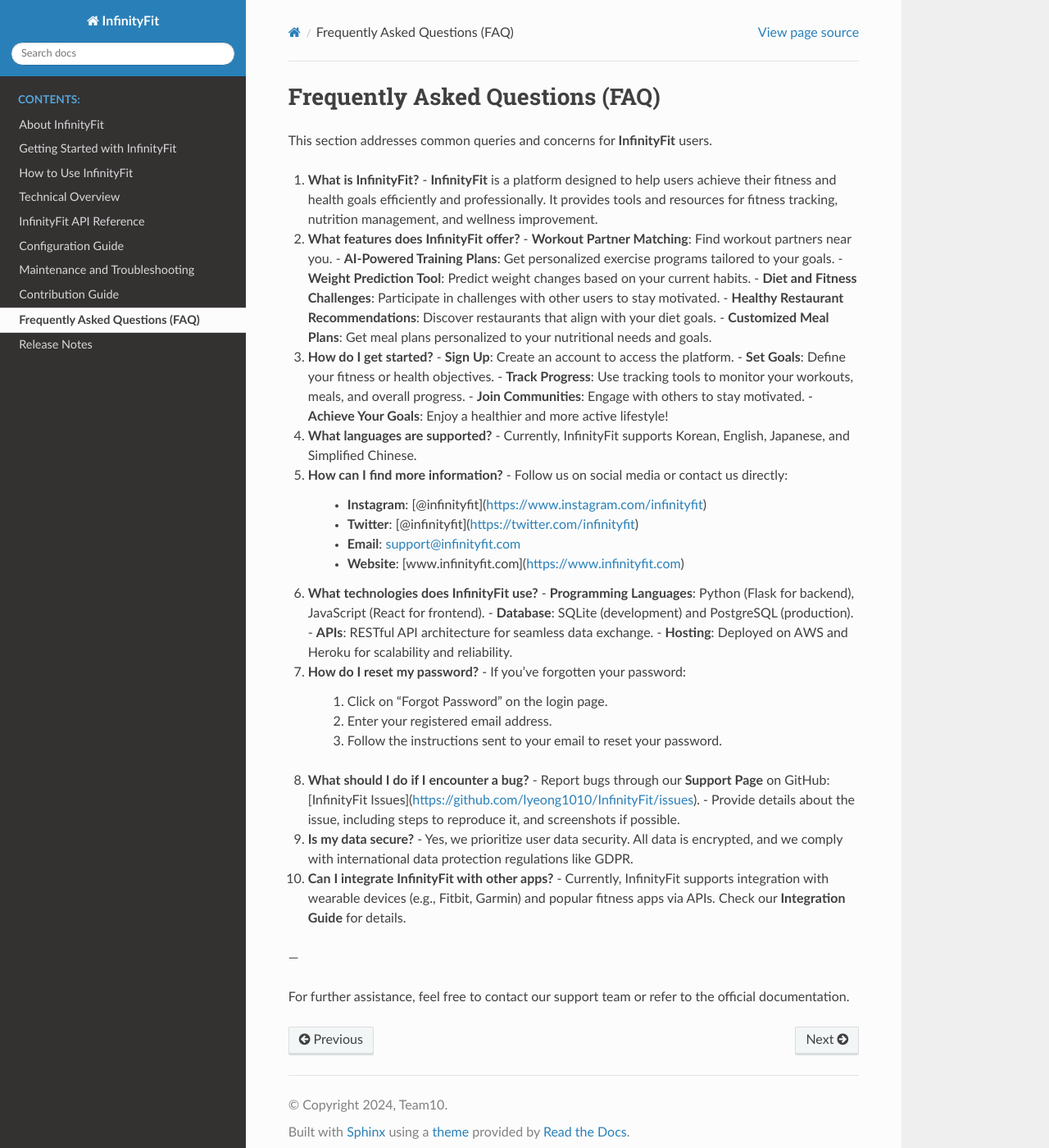
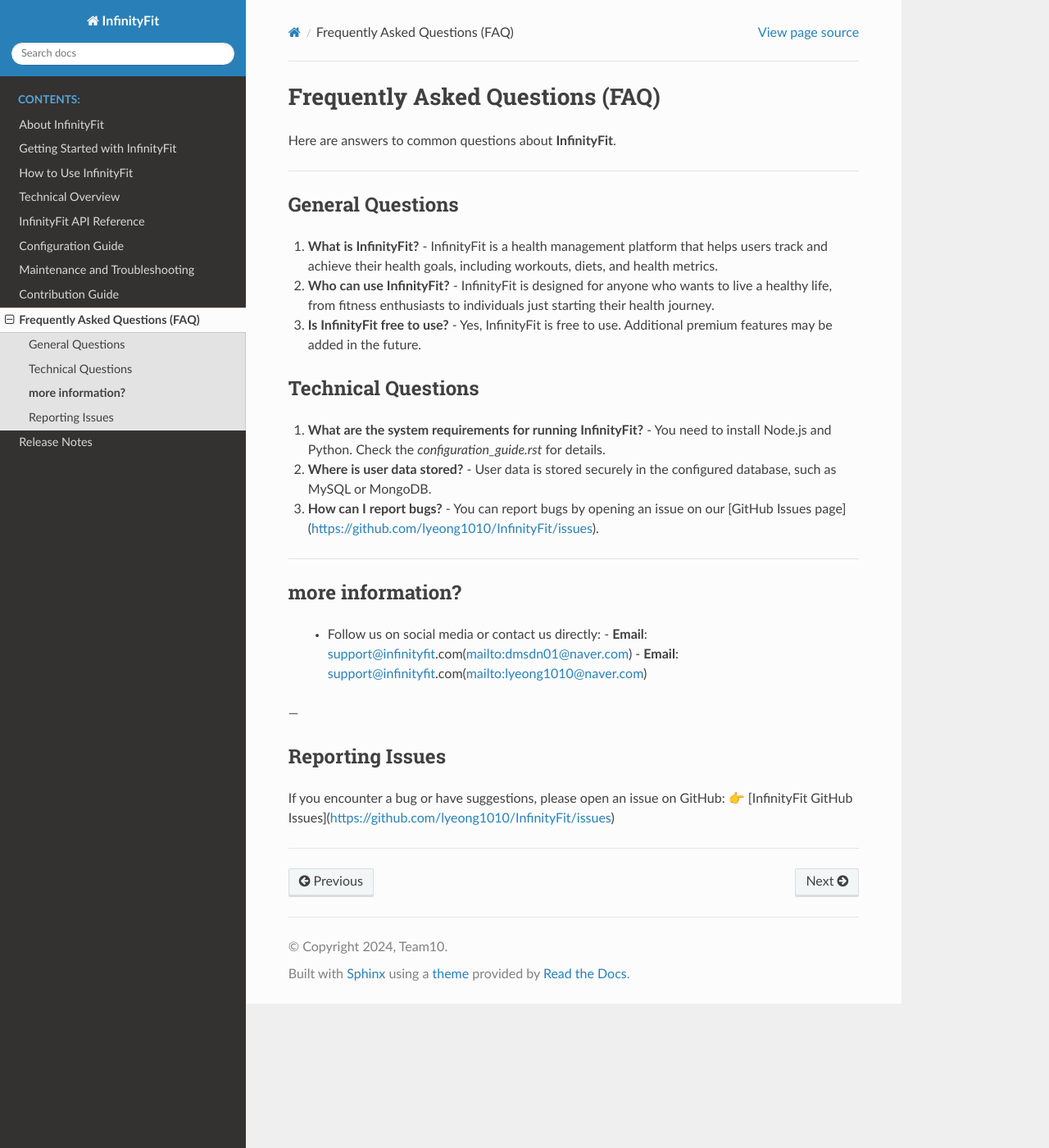
Before and after one commit to lyeong1010/InfinityFit, a Sphinx documentation site: the page built from docs/faq.rst, in a window 1280 px wide and 1400 px high. Shown: the whole window at 82% size. Built offline with Sphinx 7.4.7 and the Read the Docs theme 3.1.0, drawn with Linux system fonts in a browser that asks for light colours.

Commit message:
Update faq.rst

```diff
--- a/docs/faq.rst
+++ b/docs/faq.rst
@@ -1,58 +1,49 @@
+======================
 Frequently Asked Questions (FAQ)
-================================
+======================
 
-This section addresses common queries and concerns for **InfinityFit** users.
+Here are answers to common questions about **InfinityFit**.
+
+----------------------
+
+General Questions
+=================
 
 1. **What is InfinityFit?**
-   - **InfinityFit** is a platform designed to help users achieve their fitness and health goals efficiently and professionally. It provides tools and resources for fitness tracking, nutrition management, and wellness improvement.
+   - InfinityFit is a health management platform that helps users track and achieve their health goals, including workouts, diets, and health metrics.
 
-2. **What features does InfinityFit offer?**
-   - **Workout Partner Matching**: Find workout partners near you.
-   - **AI-Powered Training Plans**: Get personalized exercise programs tailored to your goals.
-   - **Weight Prediction Tool**: Predict weight changes based on your current habits.
-   - **Diet and Fitness Challenges**: Participate in challenges with other users to stay motivated.
-   - **Healthy Restaurant Recommendations**: Discover restaurants that align with your diet goals.
-   - **Customized Meal Plans**: Get meal plans personalized to your nutritional needs and goals.
+2. **Who can use InfinityFit?**
+   - InfinityFit is designed for anyone who wants to live a healthy life, from fitness enthusiasts to individuals just starting their health journey.
 
-3. **How do I get started?**
-   - **Sign Up**: Create an account to access the platform.
-   - **Set Goals**: Define your fitness or health objectives.
-   - **Track Progress**: Use tracking tools to monitor your workouts, meals, and overall progress.
-   - **Join Communities**: Engage with others to stay motivated.
-   - **Achieve Your Goals**: Enjoy a healthier and more active lifestyle!
+3. **Is InfinityFit free to use?**
+   - Yes, InfinityFit is free to use. Additional premium features may be added in the future.
 
-4. **What languages are supported?**
-   - Currently, InfinityFit supports Korean, English, Japanese, and Simplified Chinese.
+Technical Questions
+===================
 
-5. **How can I find more information?**
+1. **What are the system requirements for running InfinityFit?**
+   - You need to install Node.js and Python. Check the `configuration_guide.rst` for details.
+
+2. **Where is user data stored?**
+   - User data is stored securely in the configured database, such as MySQL or MongoDB.
+
+3. **How can I report bugs?**
+   - You can report bugs by opening an issue on our [GitHub Issues page](https://github.com/lyeong1010/InfinityFit/issues).
+
+----------------------
+
+**more information?**
+===================
    - Follow us on social media or contact us directly:
-     - **Instagram**: [@infinityfit](https://www.instagram.com/infinityfit)
-     - **Twitter**: [@infinityfit](https://twitter.com/infinityfit)
-     - **Email**: support@infinityfit.com
-     - **Website**: [www.infinityfit.com](https://www.infinityfit.com)
-
-6. **What technologies does InfinityFit use?**
-   - **Programming Languages**: Python (Flask for backend), JavaScript (React for frontend).
-   - **Database**: SQLite (development) and PostgreSQL (production).
-   - **APIs**: RESTful API architecture for seamless data exchange.
-   - **Hosting**: Deployed on AWS and Heroku for scalability and reliability.
-
-7. **How do I reset my password?**
-   - If you’ve forgotten your password:
-     1. Click on "Forgot Password" on the login page.
-     2. Enter your registered email address.
-     3. Follow the instructions sent to your email to reset your password.
-
-8. **What should I do if I encounter a bug?**
-   - Report bugs through our **Support Page** on GitHub: [InfinityFit Issues](https://github.com/lyeong1010/InfinityFit/issues).
-   - Provide details about the issue, including steps to reproduce it, and screenshots if possible.
-
-9. **Is my data secure?**
-   - Yes, we prioritize user data security. All data is encrypted, and we comply with international data protection regulations like GDPR.
-
-10. **Can I integrate InfinityFit with other apps?**
-    - Currently, InfinityFit supports integration with wearable devices (e.g., Fitbit, Garmin) and popular fitness apps via APIs. Check our **Integration Guide** for details.
+     - **Email**: support@infinityfit.com(mailto:dmsdn01@naver.com)
+     - **Email**: support@infinityfit.com(mailto:lyeong1010@naver.com)
 
 ---
 
-For further assistance, feel free to contact our support team or refer to the official documentation.
+Reporting Issues
+================
+
+If you encounter a bug or have suggestions, please open an issue on GitHub:
+👉 [InfinityFit GitHub Issues](https://github.com/lyeong1010/InfinityFit/issues)
+
+----------------------
```
